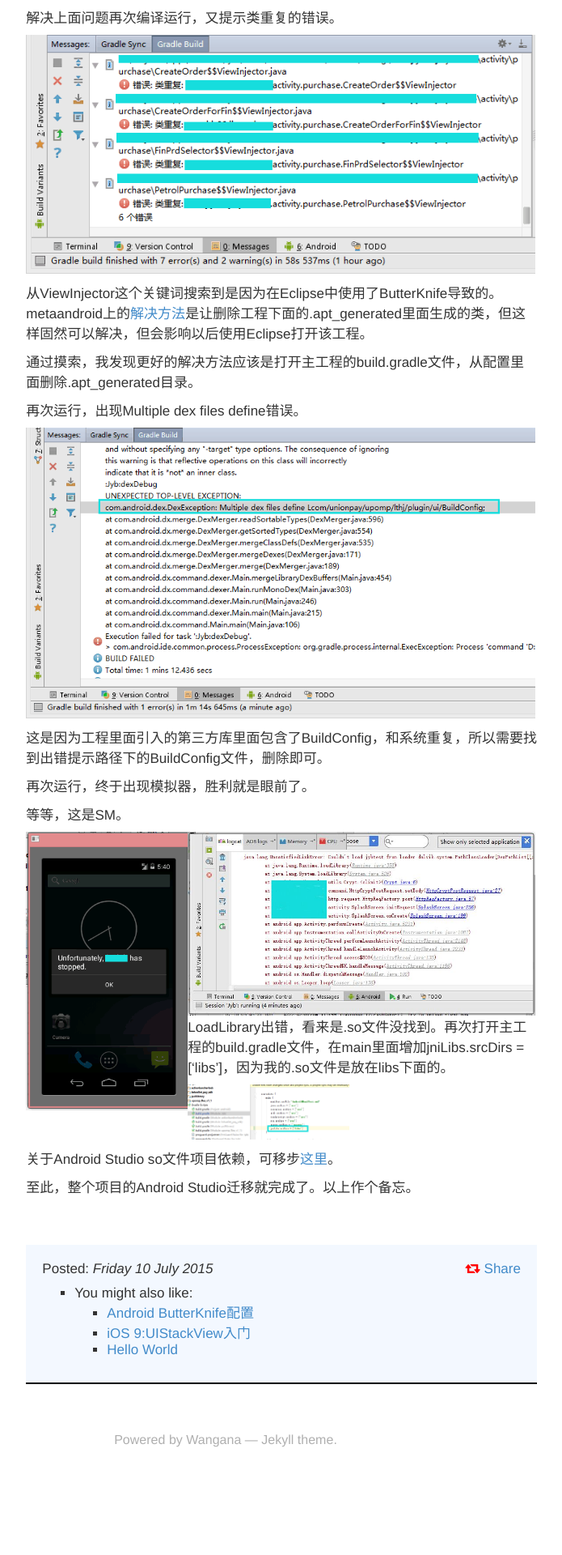
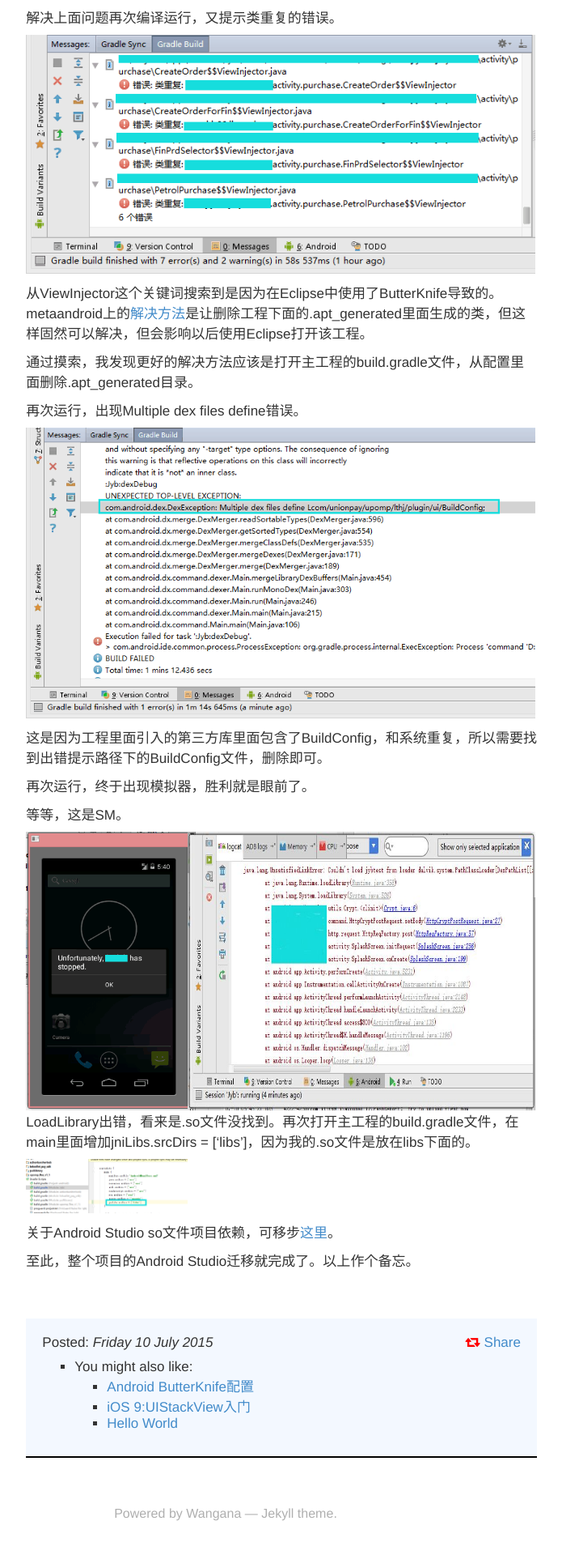
Before and after one commit to candeladiao/candeladiao.github.io, a Jekyll site: the page built from _posts/2015-07-10-Android从Eclipse迁移到Android-Studio.markdown, in a window 1280 px wide. Shown: the part 2184-4104 px from the top of the page at 81% size, without its empty margins (361-1056 px from the left). Built offline with Jekyll 4.4.1, drawn with Linux system fonts in a browser that asks for light colours; some web fonts are replaced; Markdown is read by kramdown in place of the engine named in the settings; comment, search, counter and statistics services are not loaded; before the commit the page ends 4013 px from its top, so only the background shows below that.

Commit message:
Android Studio

```diff
--- a/_posts/2015-07-10-Android从Eclipse迁移到Android-Studio.markdown
+++ b/_posts/2015-07-10-Android从Eclipse迁移到Android-Studio.markdown
@@ -77,10 +77,10 @@
 
 
 <div style="float:left">
-<img src="/assets/images/2015-07-10/06.png" width="200" align=center>
+<img src="/assets/images/2015-07-10/06.png" width="200" height="344" align=center>
 </div>
 <div style="float:left">
-<img src="/assets/images/2015-07-10/07.jpg" width="430" align=center>
+<img src="/assets/images/2015-07-10/07.jpg" width="430" height="344" align=center>
 </div>
 
 
```
